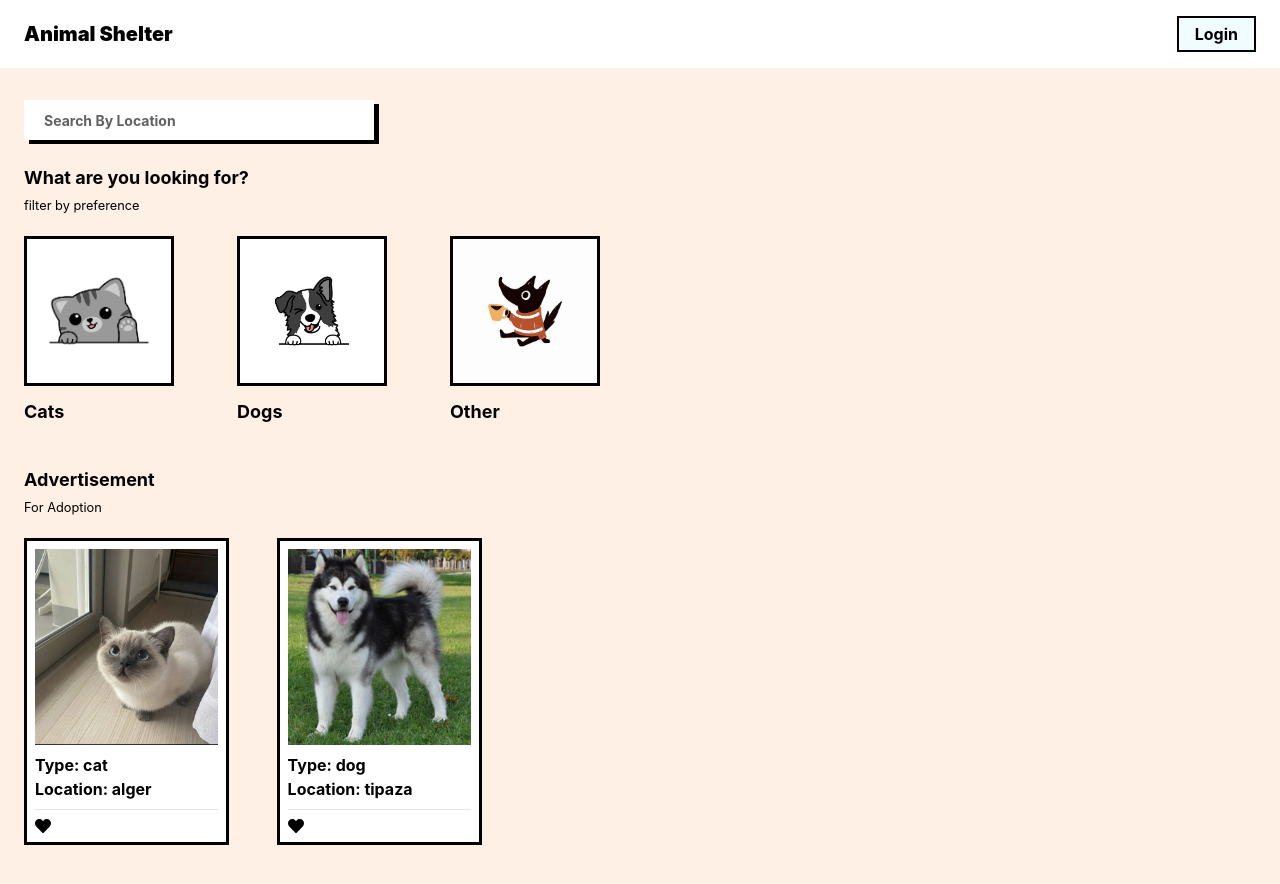
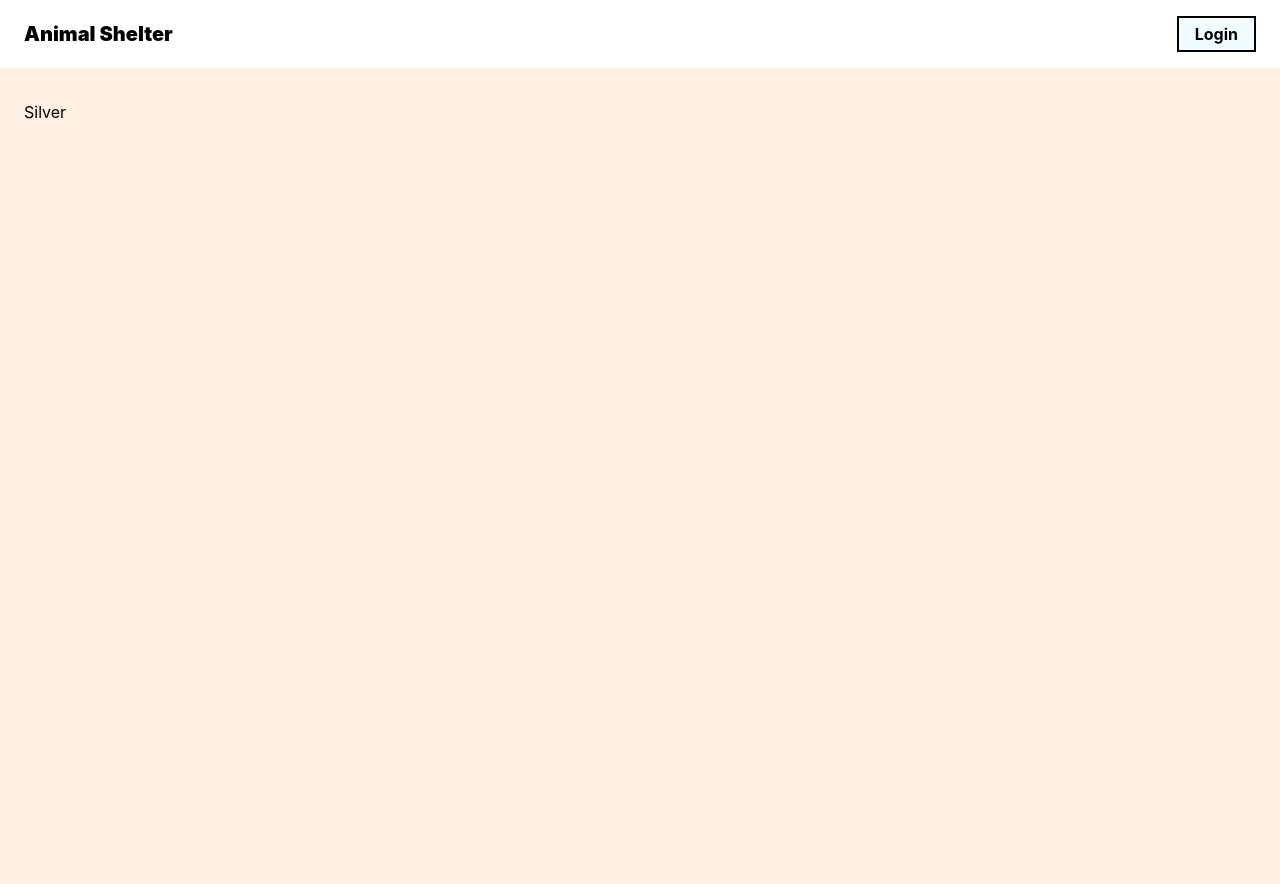
Before and after one commit to marouanebk/AnimalShelter, a React (Vite) app in the folder AnimalShelter/: page /1 in a window 1280 px wide. After the commit the page ends 800 px from the top, so only its background shows below. Built offline with nearby package versions, Linux system fonts and the light colour scheme.

Commit message:
detail page to go

```diff
--- a/AnimalShelter/src/App.tsx
+++ b/AnimalShelter/src/App.tsx
@@ -1,6 +1,7 @@
-import { Filter } from "./components/Filter";
 import { Navbar } from "./components/Navbar";
-import { Adds } from "./components/Adds";
+import { Route, Routes } from "react-router";
+import { Home } from "./containers/Home";
+import { Details } from "./containers/Details";
 
 function App() {
   return (
@@ -10,8 +11,10 @@ function App() {
       </nav>
       <div className="pt-8">
         <main className="container px-6 mx-auto ">
-          <Filter />
-          <Adds />
+          <Routes>
+            <Route index element={<Home />} />
+            <Route path="/:id" element={<Details />} />
+          </Routes>
         </main>
       </div>
     </>
--- a/AnimalShelter/src/components/Adds.tsx
+++ b/AnimalShelter/src/components/Adds.tsx
@@ -14,6 +14,7 @@ export function Adds() {
             type={ad.type}
             location={ad.location}
             pictures={ad.pictures}
+            id={ad.id}
           />
         ))}
       </div>
--- a/AnimalShelter/src/components/Card.tsx
+++ b/AnimalShelter/src/components/Card.tsx
@@ -1,22 +1,23 @@
 import { FaHeart } from "react-icons/fa";
-import test from "../assets/test.jpg";
+import { Link } from "react-router-dom";
 
 type cardProps = {
   pictures: string[];
   location: string;
   type: string;
+  id: number;
 };
 
-export function Card({ pictures, location, type }: cardProps) {
+export function Card({ pictures, location, type, id }: cardProps) {
   return (
     <div className="max-w-fit  border-[3px]  border-black p-2 bg-white mx-auto sm:mx-0">
-      <a href="">
+      <Link to={`/${id}`}>
         <img
           src={pictures[0]}
           alt="pic"
           className="w-[183px] h-[196px] object-cover"
         />
-      </a>
+      </Link>
       <div className="font-bold my-2">
         <p>
           Type: <span>{type}</span>
--- /dev/null
+++ b/AnimalShelter/src/containers/Home.tsx
@@ -0,0 +1,11 @@
+import { Adds } from "../components/Adds";
+import { Filter } from "../components/Filter";
+
+export function Home() {
+  return (
+    <>
+      <Filter />
+      <Adds />
+    </>
+  );
+}
```
